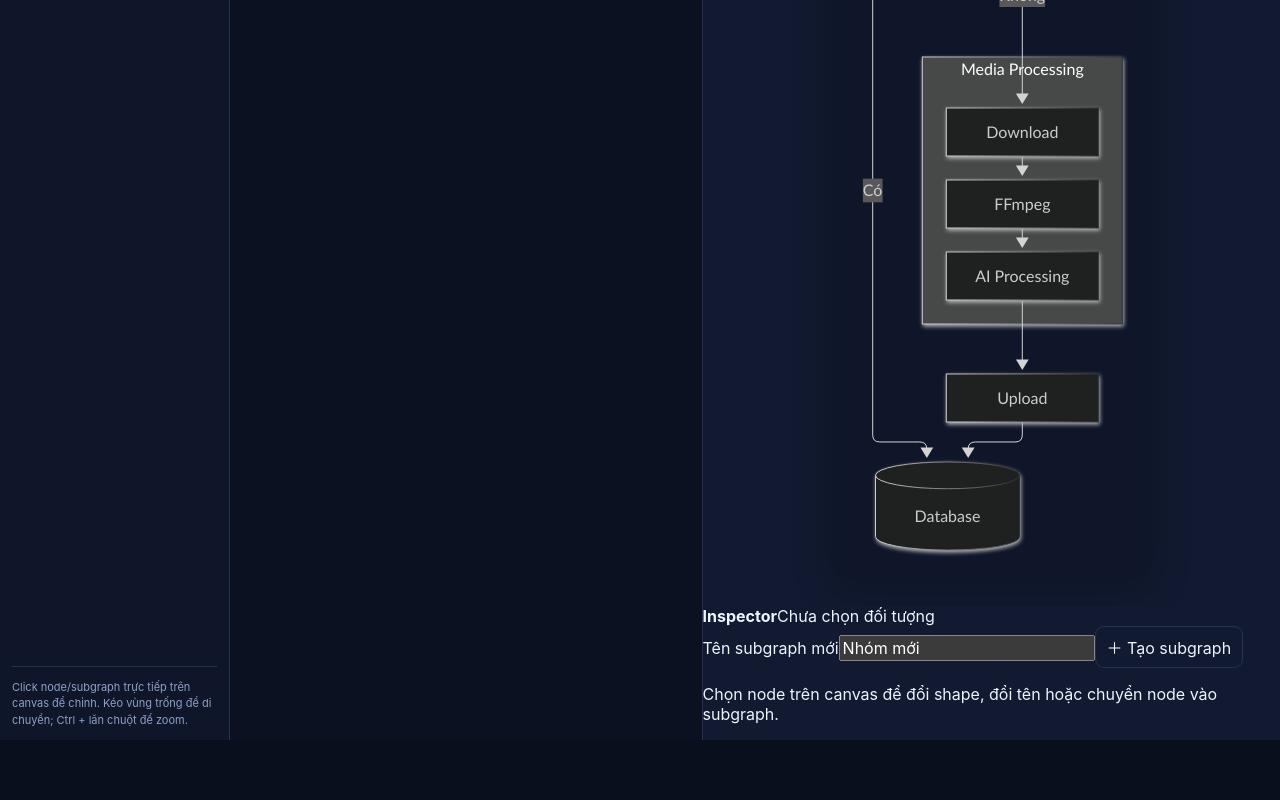
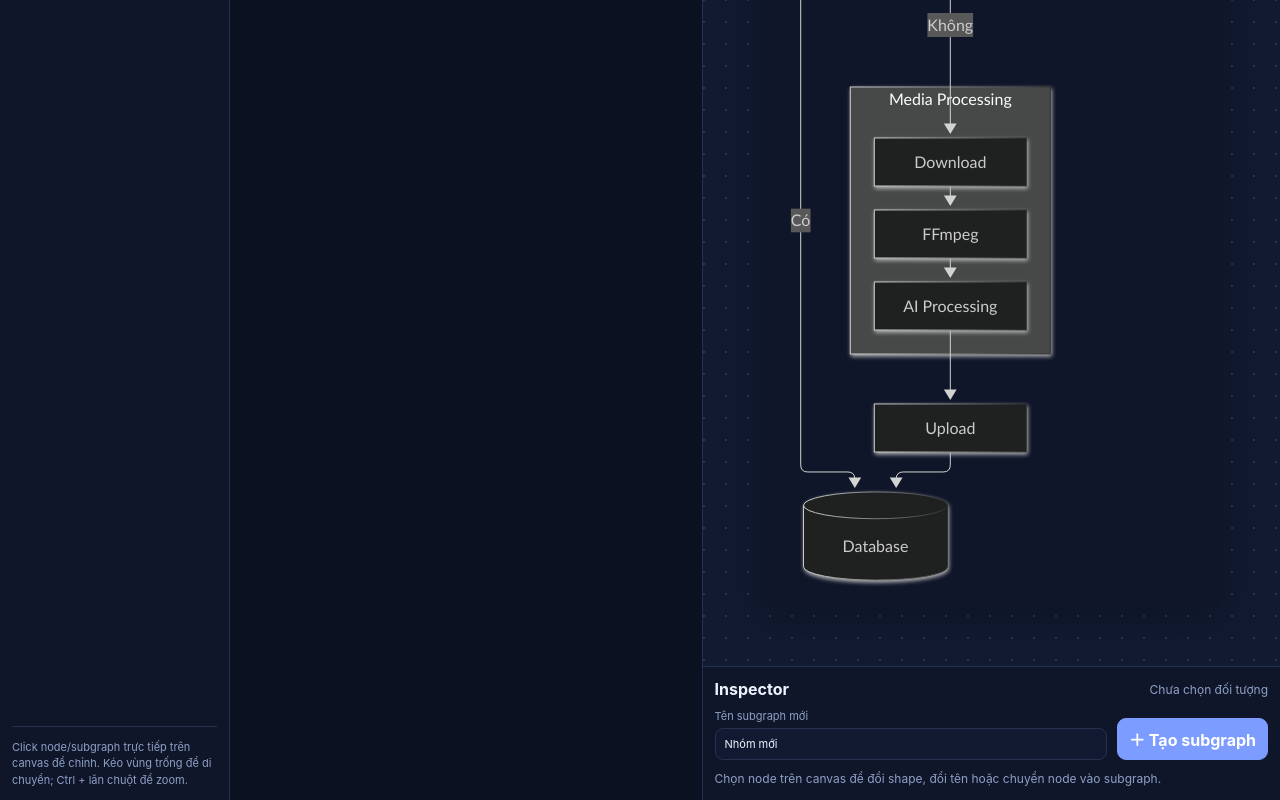
Before and after one commit to fuckdcma/DRAW-PIPLINE, a React (Vite) app: page / in a window 1280 px wide. Shown: the part 486-1286 px from the top of the page. Before the commit the page ends 1226 px from the top, so only its background shows below. Built offline with nearby package versions, Linux system fonts and the light colour scheme.

Commit message:
Add visual editing styles for canvas and inspector

```diff
--- a/src/styles.css
+++ b/src/styles.css
@@ -223,3 +223,110 @@ button:disabled { opacity: .45; cursor: not-allowed; }
   .editor-pane { min-height: 60vh; border-right: 0; }
   .preview-pane { min-height: 60vh; }
 }
+
+/* Visual editing additions */
+.visual-header { gap: 12px; }
+.canvas-controls { display: flex; align-items: center; gap: 6px; }
+.canvas-controls button { min-width: 34px; padding: 6px 8px; }
+.canvas-controls span { min-width: 46px; text-align: center; color: var(--muted); font-size: 12px; }
+
+.visual-viewport {
+  position: relative;
+  min-height: 440px;
+  overflow: hidden;
+  cursor: grab;
+  touch-action: none;
+  background-image:
+    radial-gradient(circle at 1px 1px, color-mix(in srgb, var(--muted) 20%, transparent) 1px, transparent 0);
+  background-size: 22px 22px;
+}
+.visual-viewport:active { cursor: grabbing; }
+.canvas-stage {
+  transform-origin: 0 0;
+  width: max-content;
+  min-width: 100%;
+  min-height: 100%;
+  padding: 30px;
+  will-change: transform;
+}
+.canvas-stage .diagram { user-select: none; }
+.canvas-stage g.node,
+.canvas-stage g.cluster { cursor: pointer; }
+.canvas-stage g.node.visual-selected > rect,
+.canvas-stage g.node.visual-selected > circle,
+.canvas-stage g.node.visual-selected > ellipse,
+.canvas-stage g.node.visual-selected > polygon,
+.canvas-stage g.node.visual-selected > path,
+.canvas-stage g.cluster.visual-selected > rect {
+  stroke: var(--accent) !important;
+  stroke-width: 4px !important;
+  filter: drop-shadow(0 0 5px color-mix(in srgb, var(--accent) 55%, transparent));
+}
+
+.inspector {
+  border-top: 1px solid var(--border);
+  background: var(--panel);
+  padding: 12px;
+}
+.inspector-title {
+  display: flex;
+  align-items: center;
+  justify-content: space-between;
+  gap: 10px;
+  margin-bottom: 10px;
+}
+.inspector-title span { color: var(--muted); font-size: 12px; }
+.inspector-grid {
+  display: grid;
+  grid-template-columns: minmax(120px, .7fr) minmax(180px, 1.2fr) minmax(150px, .9fr) minmax(180px, 1.1fr);
+  gap: 9px;
+  align-items: end;
+}
+.inspector label,
+.subgraph-tools label {
+  display: grid;
+  gap: 5px;
+  color: var(--muted);
+  font-size: 11px;
+}
+.inspector input,
+.inspector select,
+.subgraph-tools input {
+  width: 100%;
+  min-width: 0;
+  border: 1px solid var(--border);
+  background: var(--panel-2);
+  color: var(--text);
+  border-radius: 8px;
+  padding: 8px 9px;
+}
+.inspector input:focus,
+.inspector select:focus,
+.subgraph-tools input:focus { outline: 2px solid color-mix(in srgb, var(--accent) 35%, transparent); border-color: var(--accent); }
+.inspector-actions {
+  grid-column: 1 / -1;
+  display: flex;
+  flex-wrap: wrap;
+  gap: 7px;
+}
+.primary {
+  background: var(--accent);
+  border-color: var(--accent);
+  color: white;
+  font-weight: 700;
+}
+.subgraph-tools { display: flex; flex-wrap: wrap; align-items: end; gap: 10px; }
+.subgraph-tools label { min-width: 220px; flex: 1; }
+.subgraph-tools p { margin: 0; color: var(--muted); font-size: 12px; line-height: 1.5; }
+
+@media (max-width: 1280px) {
+  .inspector-grid { grid-template-columns: repeat(2, minmax(0, 1fr)); }
+}
+
+@media (max-width: 720px) {
+  .visual-header { height: auto; min-height: 48px; flex-wrap: wrap; }
+  .canvas-controls { flex-wrap: wrap; }
+  .visual-viewport { min-height: 380px; }
+  .inspector-grid { grid-template-columns: 1fr; }
+  .inspector-actions { grid-column: auto; }
+}
```
